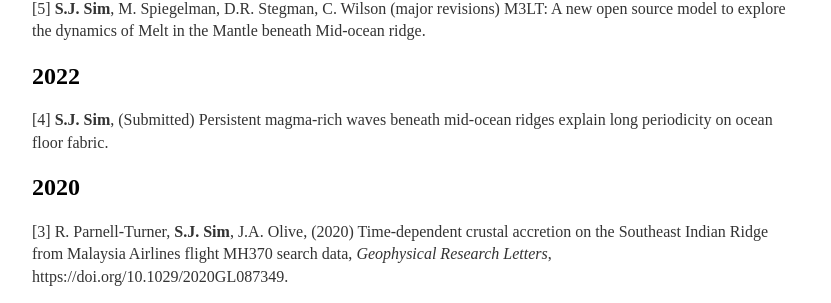
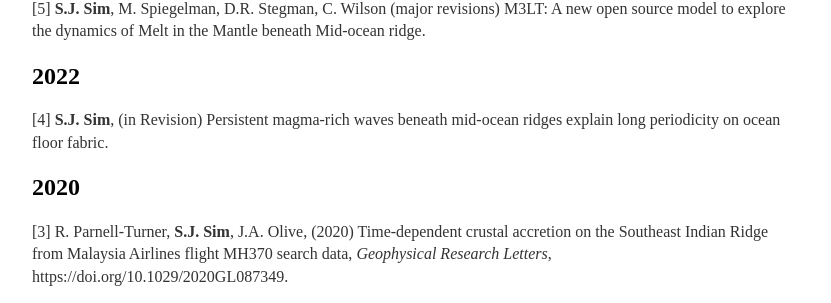
Before and after one commit to joycesim/joycesim.github.io, a Jekyll site: the page built from publications/index.md, in a window 1280 px wide. Shown: the part 317-620 px from the top of the page, without its empty margins (224-1055 px from the left). Built offline with Jekyll 4.4.1, drawn with Linux system fonts in a browser that asks for light colours.

Commit message:
Update index.md

```diff
--- a/publications/index.md
+++ b/publications/index.md
@@ -10,7 +10,7 @@ Please email me (jssim at eas dot gatech dot edu) for paper if you have trouble
 [5] **S.J. Sim**, M. Spiegelman, D.R. Stegman, C. Wilson (major revisions) M3LT: A new open source model to explore the dynamics of Melt in the Mantle beneath Mid-ocean ridge.
 
 ## 2022
-[4] **S.J. Sim**, (Submitted) Persistent magma-rich waves beneath mid-ocean ridges explain long periodicity on ocean floor fabric.
+[4] **S.J. Sim**, (in Revision) Persistent magma-rich waves beneath mid-ocean ridges explain long periodicity on ocean floor fabric.
 
 ## 2020
 [3] R. Parnell-Turner, **S.J. Sim**, J.A. Olive, (2020) Time-dependent crustal accretion on the Southeast Indian Ridge from Malaysia Airlines flight MH370 search data, *Geophysical Research Letters*,  https://doi.org/10.1029/2020GL087349.
```
